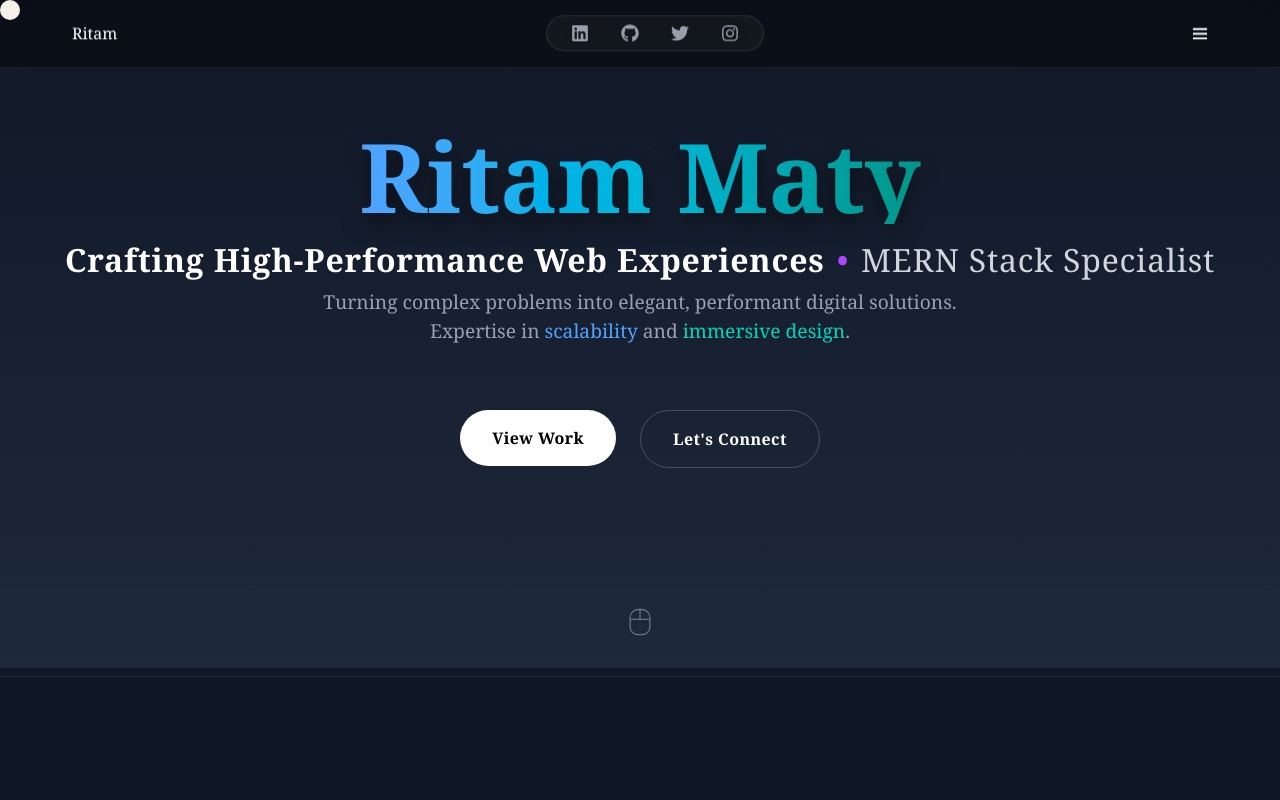
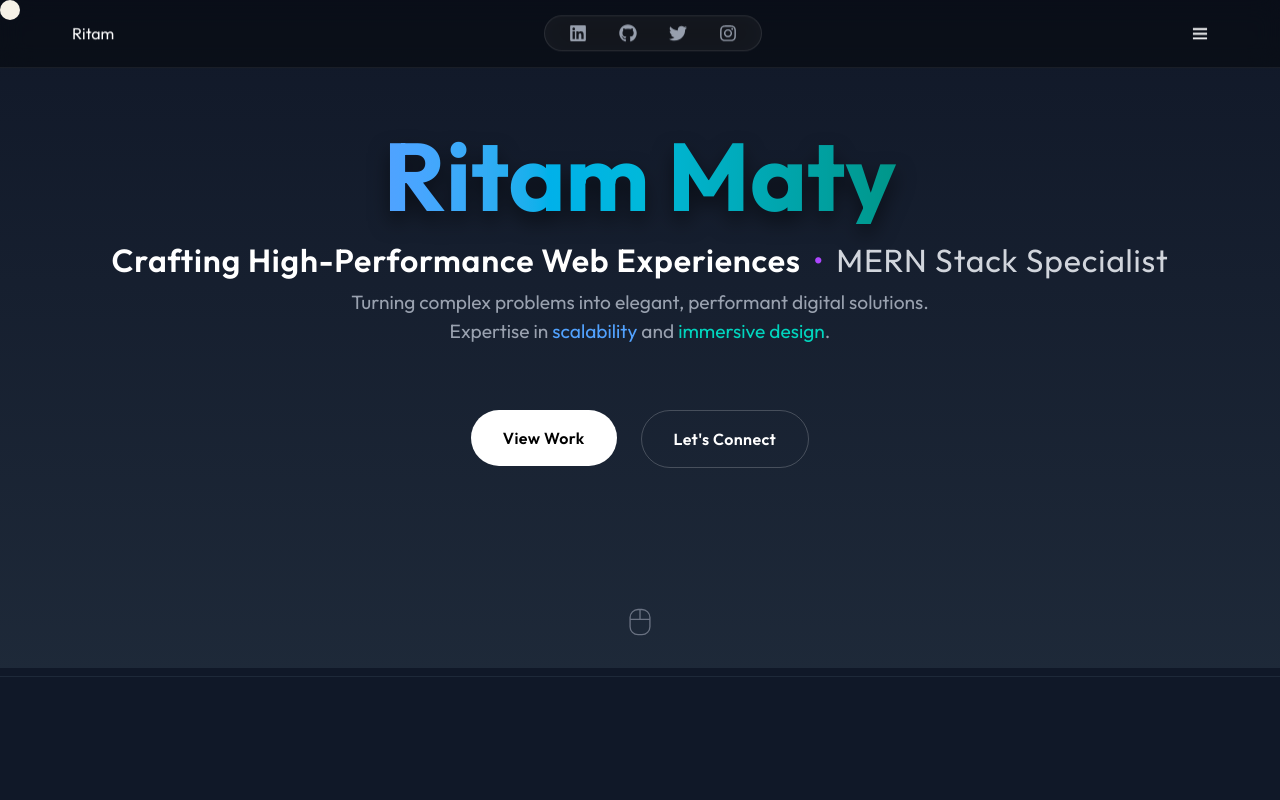
Before and after one commit to ritam-g/Ritam-portfolio, a React (Vite) app: page / in a window 1280 px wide. Shown: the top 800 px of the page. Built offline with nearby package versions, Linux system fonts and the light colour scheme.

Commit message:
feat: Add initial portfolio components including Nav, Projects, Section1, and Contact with associated styling.

```diff
--- a/src/components/Contact.jsx
+++ b/src/components/Contact.jsx
@@ -149,7 +149,7 @@ const Contact = () => {
                     {/* Left Content */}
                     <div className="lg:w-[45%] space-y-12">
                         <div className="space-y-4">
-                            <h2 className="contact-header text-7xl md:text-9xl font-serif leading-[0.8] tracking-tighter">
+                            <h2 className="contact-header text-7xl md:text-9xl font-heading leading-[0.8] tracking-tighter">
                                 Get In <br />
                                 <span className="text-transparent bg-clip-text bg-gradient-to-r from-blue-400 to-indigo-500">Touch</span>
                             </h2>
@@ -219,7 +219,7 @@ const Contact = () => {
                                     <div className="w-24 h-24 bg-green-500/20 rounded-full flex items-center justify-center">
                                         <FaCheckCircle className="text-5xl text-green-500 animate-bounce" />
                                     </div>
-                                    <h3 className="text-4xl font-serif">Message Sent!</h3>
+                                    <h3 className="text-4xl font-heading">Message Sent!</h3>
                                     <p className="text-gray-400 max-w-xs">Thanks for reaching out. I'll get back to you as soon as possible.</p>
                                     <button
                                         onClick={() => setIsSubmitted(false)}
@@ -291,7 +291,7 @@ const Contact = () => {
 
             {/* Side Label */}
             <div className="hidden xl:block absolute left-10 bottom-32 -rotate-90 origin-left">
-                <p className="text-white/10 text-6xl font-serif font-black tracking-tighter uppercase select-none pointer-events-none">
+                <p className="text-white/10 text-6xl font-heading font-black tracking-tighter uppercase select-none pointer-events-none">
                     Connection
                 </p>
             </div>
--- a/src/components/Nav.jsx
+++ b/src/components/Nav.jsx
@@ -52,7 +52,7 @@ function Nav() {
   }
 
   return (
-    <nav ref={navRef} className='fixed top-0 left-0 w-full z-[100] backdrop-blur-md bg-black/40 border-b border-white/10 flex items-center justify-between text-white font-serif px-6 py-4 md:px-12 transition-all duration-300'>
+    <nav ref={navRef} className='fixed top-0 left-0 w-full z-[100] backdrop-blur-md bg-black/40 border-b border-white/10 flex items-center justify-between text-white font-heading px-6 py-4 md:px-12 transition-all duration-300'>
       <Left />
 
       <div className="hidden md:flex items-center gap-8 bg-white/5 px-6 py-2 rounded-full border border-white/10 backdrop-blur-lg">
--- a/src/components/Projects.jsx
+++ b/src/components/Projects.jsx
@@ -154,7 +154,7 @@ function Projects() {
             {/* Header */}
             <div className="w-full px-10 md:px-20 z-10 flex justify-between items-end">
                 <div ref={leftMP} >
-                    <h2 className="text-6xl md:text-8xl font-serif text-white mb-2 tracking-tighter">
+                    <h2 className="text-6xl md:text-8xl font-heading text-white mb-2 tracking-tighter">
                         My Works
                     </h2>
                     <p className="text-gray-400 max-w-sm text-sm md:text-base font-light">
@@ -253,7 +253,7 @@ function Projects() {
                                 </div>
                             </div>
 
-                            <h3 className="text-3xl md:text-4xl font-serif text-white mb-2 leading-tight">
+                            <h3 className="text-3xl md:text-4xl font-heading text-white mb-2 leading-tight">
                                 {project.title}
                             </h3>
 
@@ -287,7 +287,7 @@ function Projects() {
             </div>
 
             {/* Decoration */}
-            <div className="absolute bottom-10 right-10 md:right-20 text-white/5 text-[10rem] font-serif font-bold pointer-events-none select-none z-0">
+            <div className="absolute bottom-10 right-10 md:right-20 text-white/5 text-[10rem] font-heading font-bold pointer-events-none select-none z-0">
                 0{projects.length}
             </div>
         </section>
--- a/src/components/Section1.jsx
+++ b/src/components/Section1.jsx
@@ -63,7 +63,7 @@ function Section1() {
       ref={containerRef}
       className="
         parent w-full flex flex-col items-center
-        pt-[8rem] font-serif font-bold gap-[3rem]
+        pt-[8rem] font-heading font-bold gap-[3rem]
         bg-gradient-to-b from-gray-900 to-gray-800
       "
     >
--- a/src/index.css
+++ b/src/index.css
@@ -1,9 +1,16 @@
+@import url('https://fonts.googleapis.com/css2?family=Inter:wght@300;400;500;600;700&family=Outfit:wght@400;500;600;700;800&display=swap');
 @import "tailwindcss";
+
+@theme {
+  --font-sans: "Inter", sans-serif;
+  --font-heading: "Outfit", sans-serif;
+}
 
 @layer base {
   html {
     scroll-behavior: smooth;
     cursor: none;
+    font-family: var(--font-sans);
   }
 }
 
```
